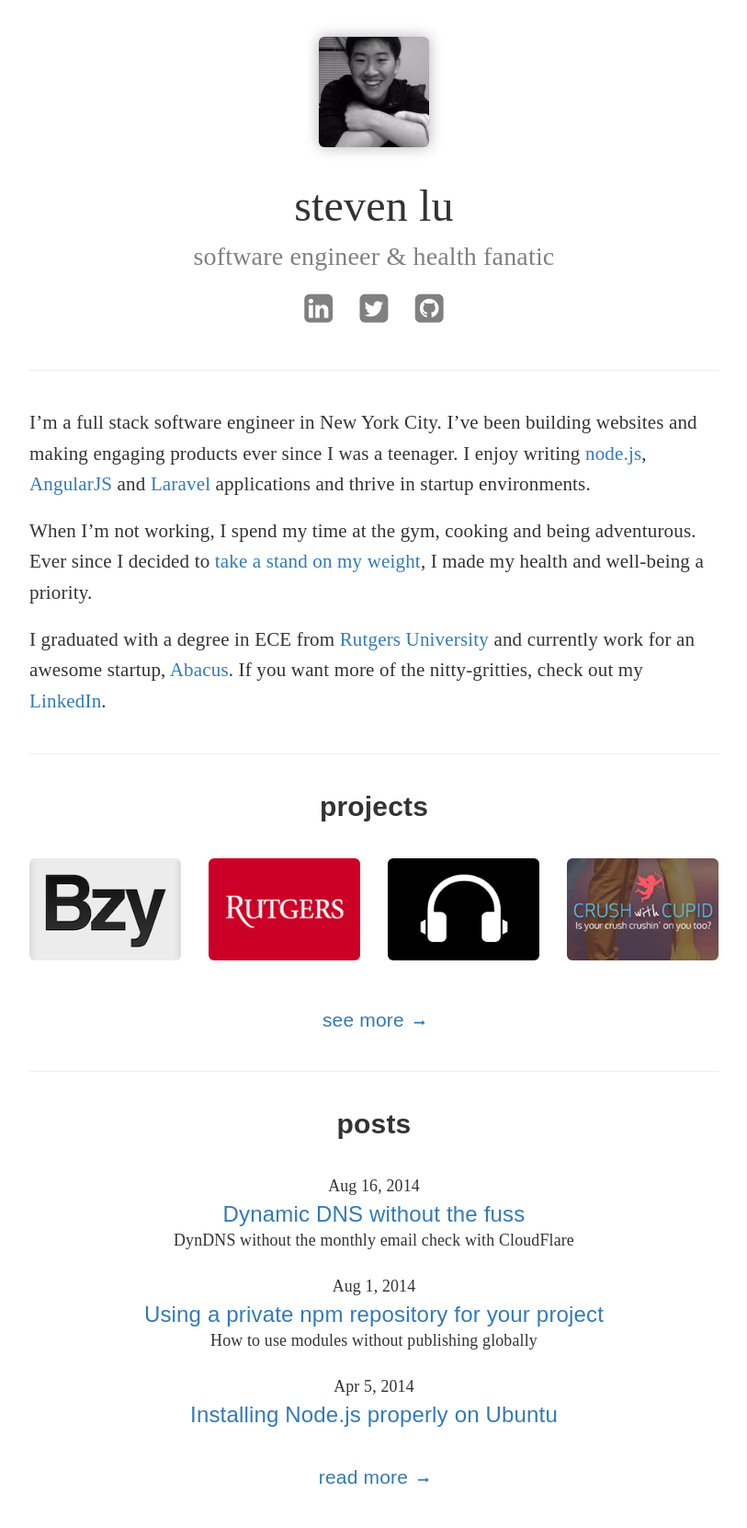
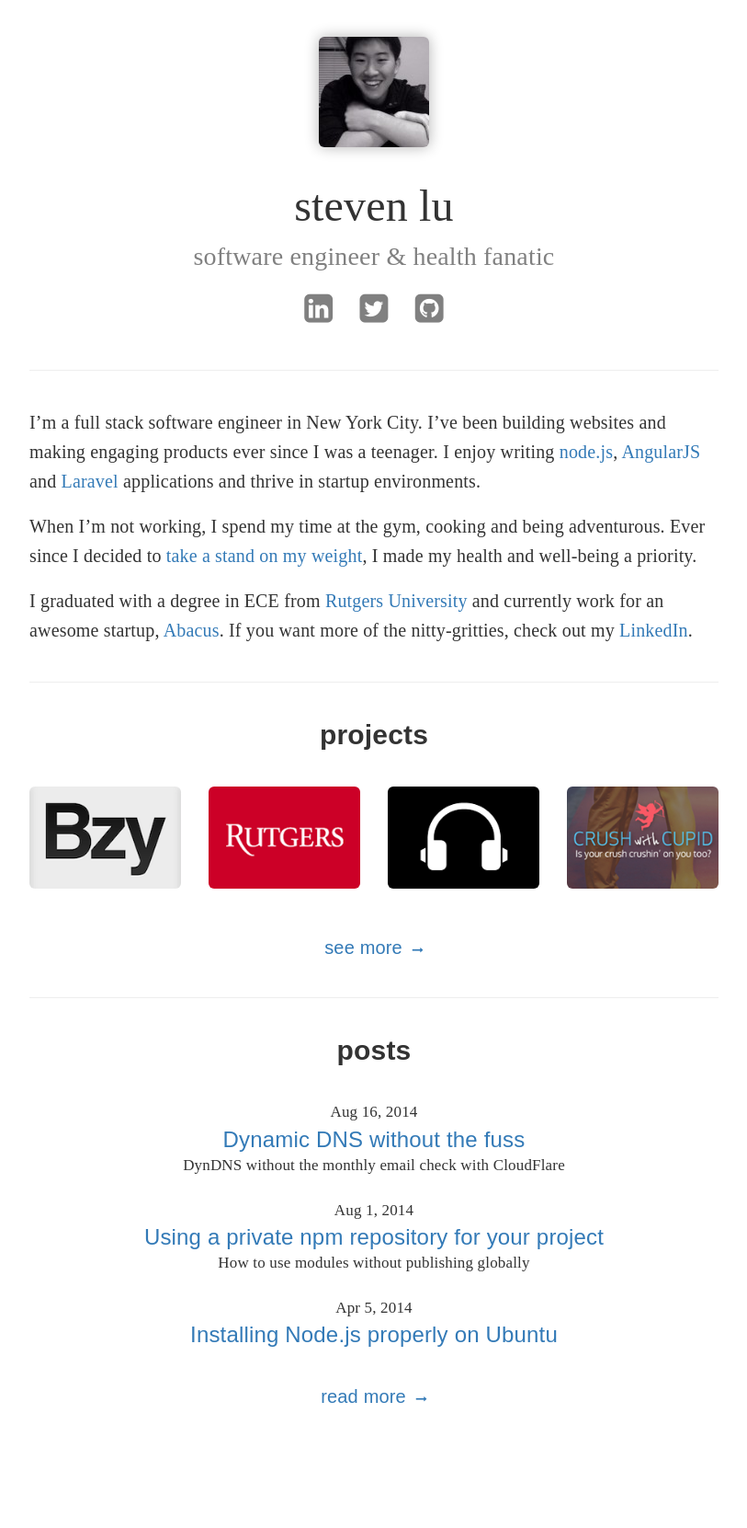
Before and after one commit to sjlu/sjlu.github.io, a Jekyll site: the page built from index.html, in a window 1280 px wide. Shown: the whole page at 92% size, without its empty margins (233-1046 px from the left). Built offline with Jekyll 4.4.1, drawn with Linux system fonts in a browser that asks for light colours; nearby versions of some CDN libraries; after the commit the page ends 1572 px from its top, so only the background shows below that.

Commit message:
more font fixes

```diff
--- a/css/main.scss
+++ b/css/main.scss
@@ -104,7 +104,7 @@
 }
 
 p {
-  font-size: 21px;
+  font-size: 20px;
   line-height: 1.6;
   margin-bottom: 17px;
 }
@@ -182,7 +182,7 @@
   .headline {
     margin: 20px 0;
 
-    font-size: 21px;
+    font-size: 20px;
 
     >div {
       margin-bottom: -5px;
@@ -201,7 +201,7 @@
 }
 
 .more {
-  font-size: 21px;
+  font-size: 20px;
   font-family: "freight-sans-pro", sans-serif;
 
   i {
```
